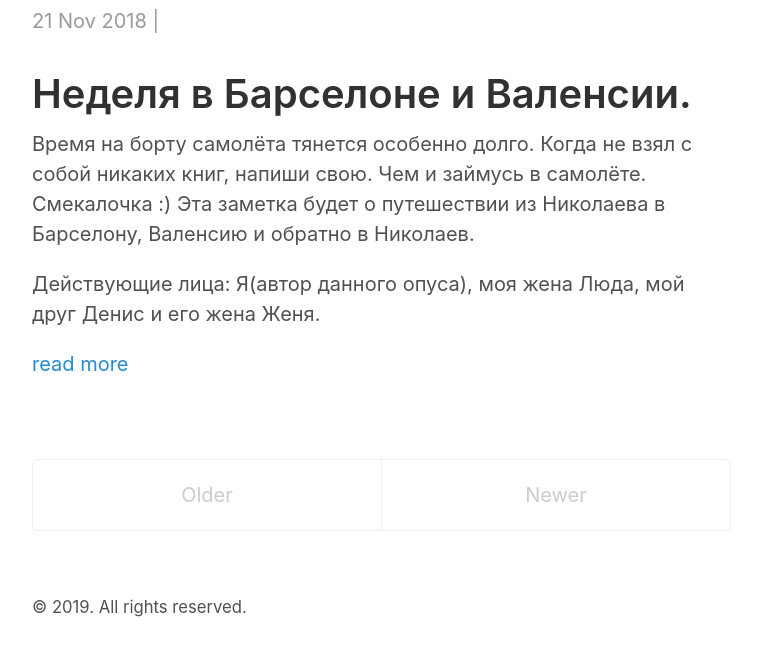
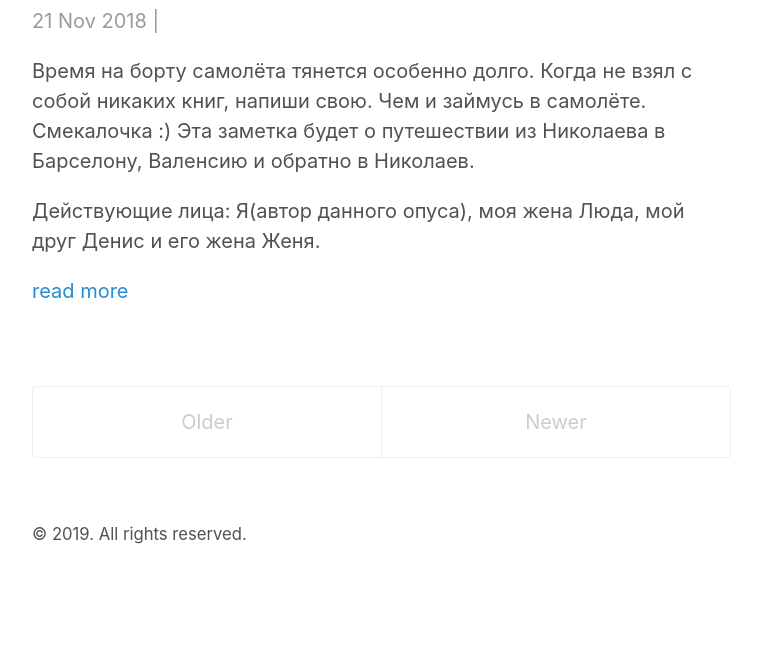
Before and after one commit to lex-rio/blog, a Jekyll site: the page built from index.html, in a window 1280 px wide, cut to the strip 295-956 px from the top of the page. Shown: the top 656 px of the strip, without its empty margins (258-1020 px from the left). Built offline with Jekyll 4.4.1, drawn with Linux system fonts in a browser that asks for light colours; the list of posts is cut into pages by our own code; after the commit the page ends 900 px from its top, so only the background shows below that.

Commit message:
Removed unnecessary heading

```diff
--- a/_posts/2018-11-21-spain.md
+++ b/_posts/2018-11-21-spain.md
@@ -3,8 +3,6 @@ layout: post
 title: Неделя в Барселоне и Валенсии
 tags: [spain, trip, travelblogging]
 ---
-
-# Неделя в Барселоне и Валенсии.
 
 Время на борту самолёта тянется особенно долго. Когда не взял с собой никаких книг, напиши свою. Чем и займусь в самолёте. Смекалочка :)
 Эта заметка будет о путешествии из Николаева в Барселону, Валенсию и обратно в Николаев.
```
